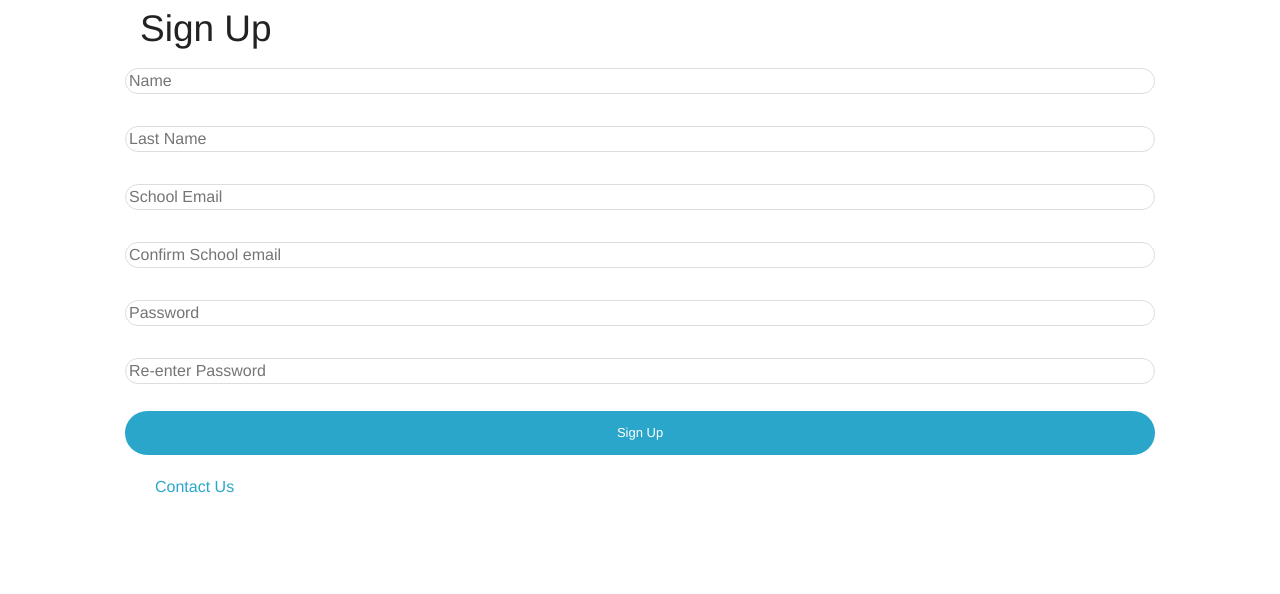
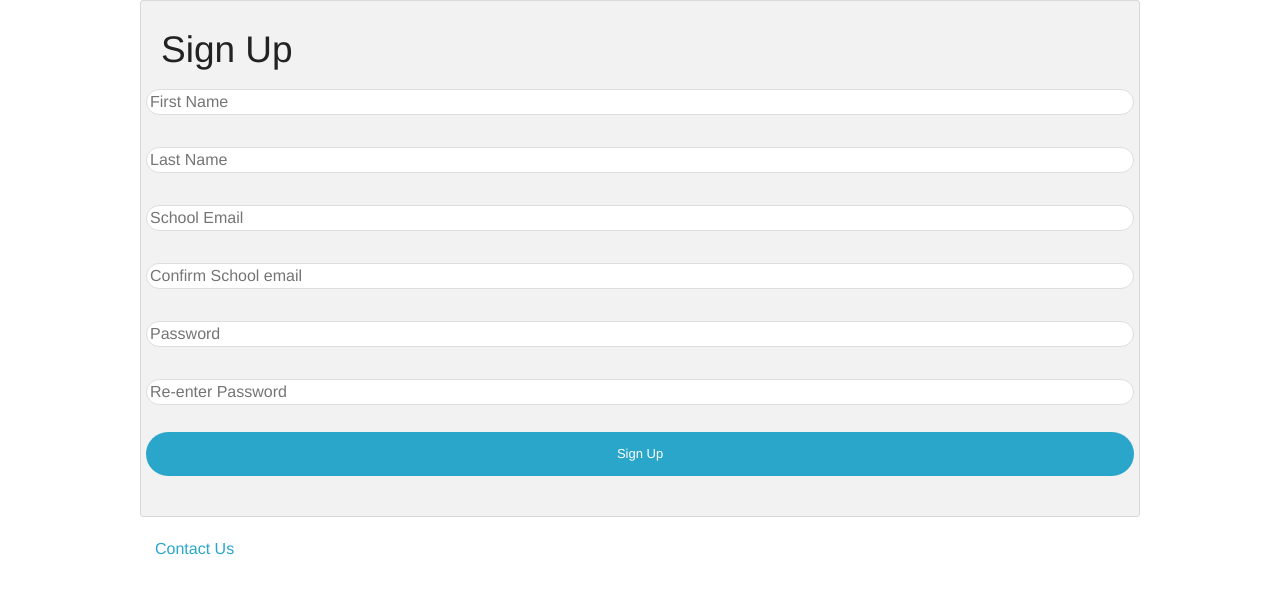
Before and after one commit to neoprez/adschool, a PHP site: page /signup.php in a window 1280 px wide. Shown: the part 168-762 px from the top of the page. Run offline with PHP 8.4, Linux system fonts and the light colour scheme.

Commit message:
Changes to sign up page

```diff
--- a/signup.php
+++ b/signup.php
@@ -1,7 +1,7 @@
 <?php include('header.php'); ?>
 
 
-	<div class="row center">
+<div class="row center newpanel">
 <h2> Sign Up</h2>
 
 <form>
@@ -10,7 +10,7 @@
 
 <div class="row center">
 <label>
-    <input class="large-12 columns round" type="text" placeholder="Name" />
+    <input class="large-12 columns round" type="text" placeholder="First Name" />
  </label>
  </div>
  <br>
--- a/styles.css
+++ b/styles.css
@@ -97,4 +97,15 @@ h1 {
 .social {
 	padding-top: 3%;
 }
->>>>>>> 59a0d346901a73a69a2513f9fbc936f4eed08e11
+
+/* PAULO TIME LOL */
+.newpanel {
+	border-style: solid;
+	border-width: 1px;
+	border-color: #D8D8D8;
+	margin-bottom: 1.25rem;
+	padding: 1.25rem;
+	background: none repeat scroll 0% 0% #F2F2F2;
+	color: #333;
+	border-radius: 3px;
+}
```
